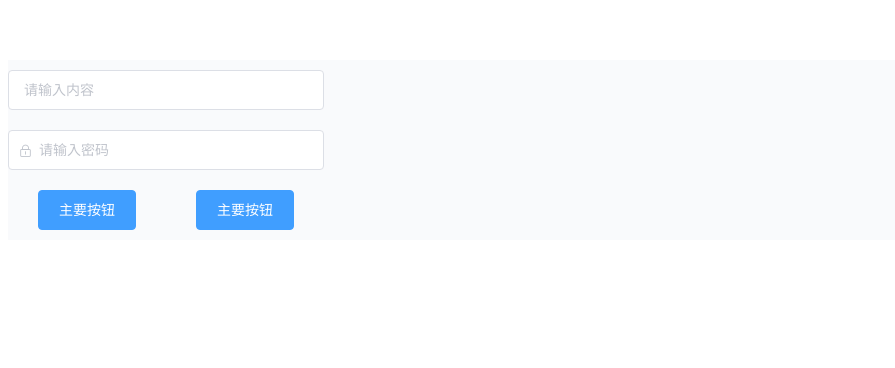
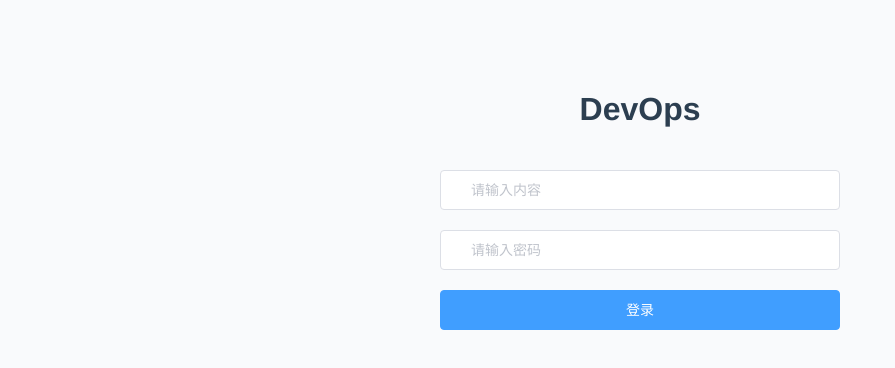
Before and after one commit to ink-teamwork/devops-ui, a Vue app: page /#/login in a window 1280 px wide. Shown: the top 368 px of the page, without its empty margins (0-895 px from the left). Built offline with nearby package versions, Linux system fonts and the light colour scheme; a small style sheet from the web is missing.

Commit message:
login page

```diff
--- a/src/page/login.vue
+++ b/src/page/login.vue
@@ -1,22 +1,20 @@
 <template>
-    <div>
+    <div class="login">
         <el-row class="row-bg">
-            <el-col :md = "6">
-                <el-input v-model="input" placeholder="请输入内容"><v-icon name="beer"/></el-input>
-            </el-col>
+            <h1>DevOps</h1>
         </el-row>
         <el-row class="row-bg">
-            <el-col :md = "6">
-                <el-input placeholder="请输入密码" v-model="input11" prefix-icon="el-icon-lock" show-password></el-input>
-            </el-col>
+            <el-input v-model="input" placeholder="请输入内容">
+                <i slot="prefix" class="el-input__icon ali-icon-user"></i>
+            </el-input>
         </el-row>
         <el-row class="row-bg">
-            <el-col :md = "3">
-                <el-button type="primary" v-on:click="login">主要按钮</el-button>
-            </el-col>
-            <el-col :md = "3">
-                <el-button type="primary">主要按钮</el-button>
-            </el-col>
+            <el-input placeholder="请输入密码" v-model="input11" show-password>
+                <i slot="prefix" class="el-input__icon ali-icon-lock"></i>
+            </el-input>
+        </el-row>
+        <el-row class="row-bg">
+            <el-button type="primary" v-on:click="login" class="loginBtn">登录</el-button>
         </el-row>
     </div>
 </template>
@@ -38,9 +36,22 @@
     }
 </script>
 
-<style scoped>
+<style>
+    body {
+        background-color: #f9fafc;
+    }
+
+    .login {
+        width: 400px;
+        margin: 0 auto;
+    }
+
     .row-bg {
         padding: 10px 0;
         background-color: #f9fafc;
     }
+
+    .loginBtn {
+        width: 100%;
+    }
 </style>
```
